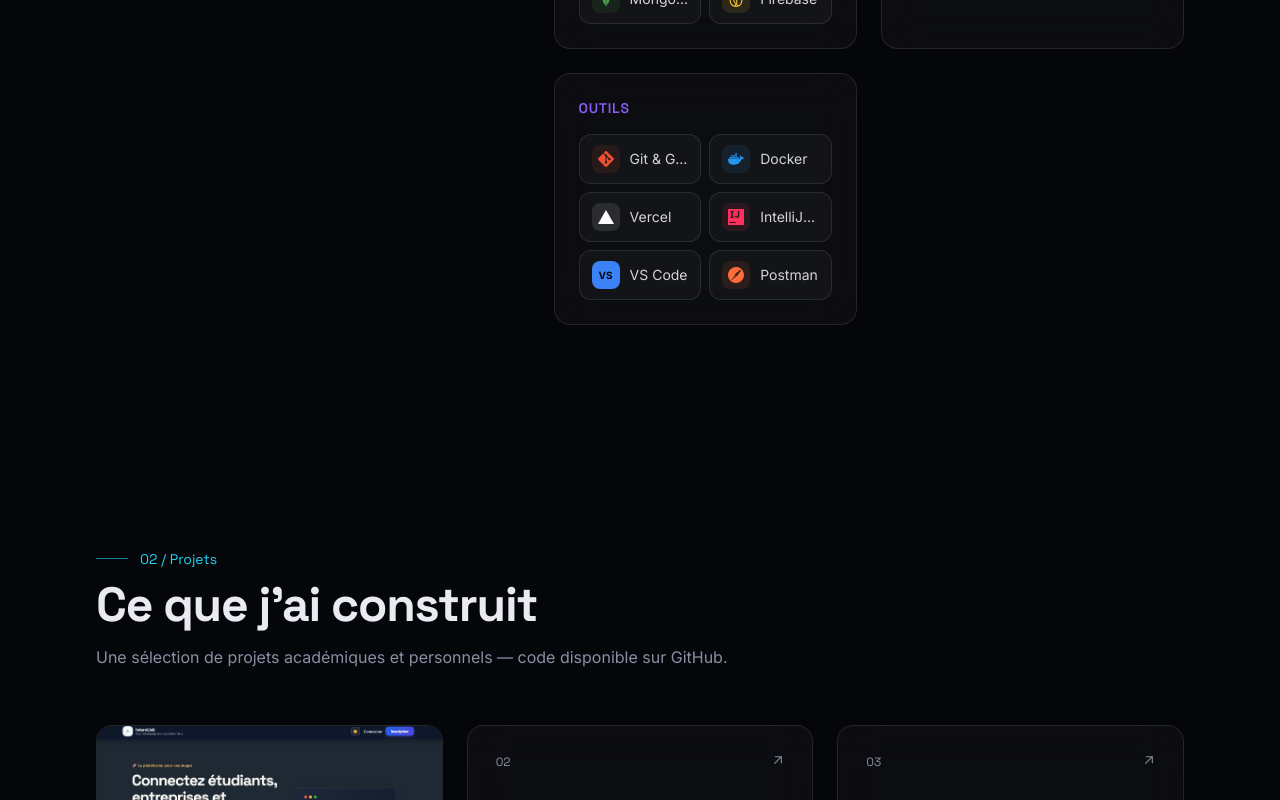
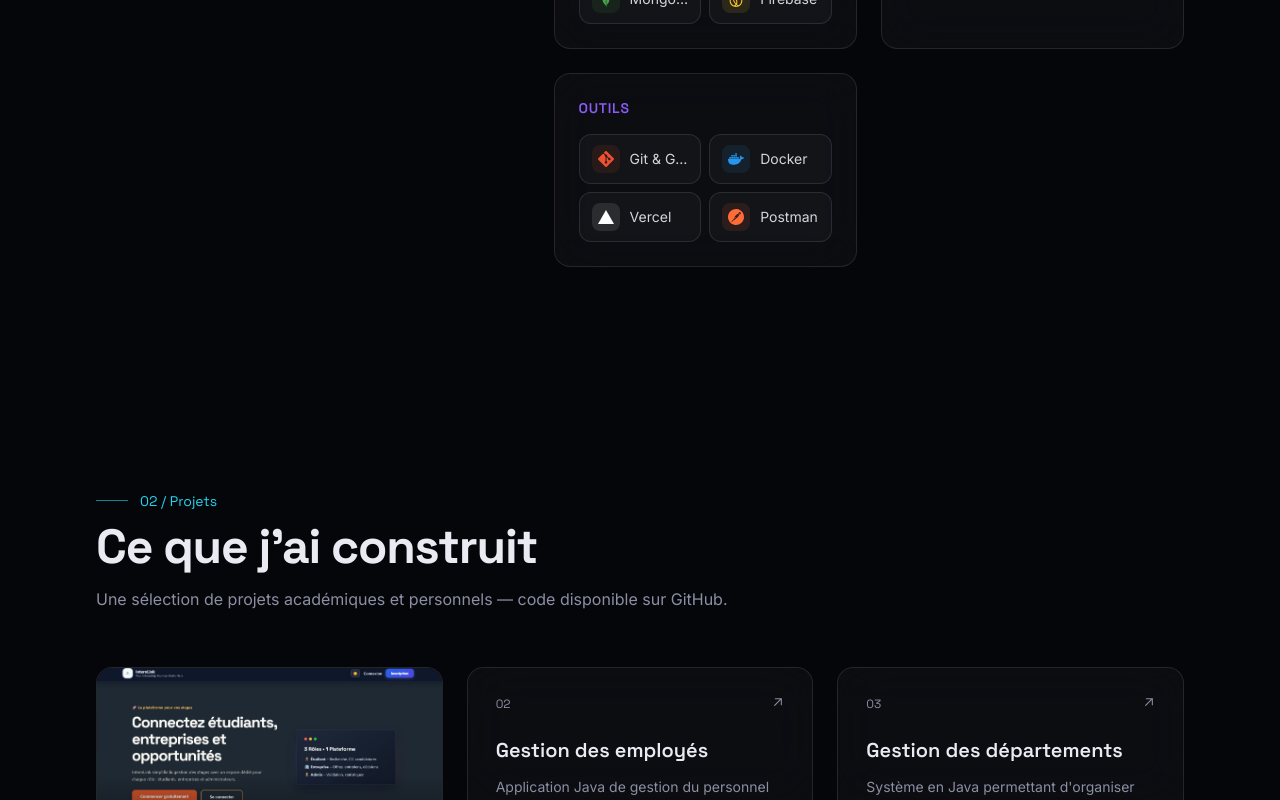
Before and after one commit to krayem1234/portfolio-react, a React (Vite) app: page / in a window 1280 px wide. Shown: the part 1541-2341 px from the top of the page. Built offline with nearby package versions, Linux system fonts and the light colour scheme.

Commit message:
Retire VS Code et IntelliJ IDEA des outils

```diff
--- a/src/data/skills.ts
+++ b/src/data/skills.ts
@@ -22,7 +22,7 @@ export const skillGroups: SkillGroup[] = [
   },
   {
     title: 'Outils',
-    items: ['Git & GitHub', 'Docker', 'Vercel', 'IntelliJ IDEA', 'VS Code', 'Postman'],
+    items: ['Git & GitHub', 'Docker', 'Vercel', 'Postman'],
   },
 ]
 
```
